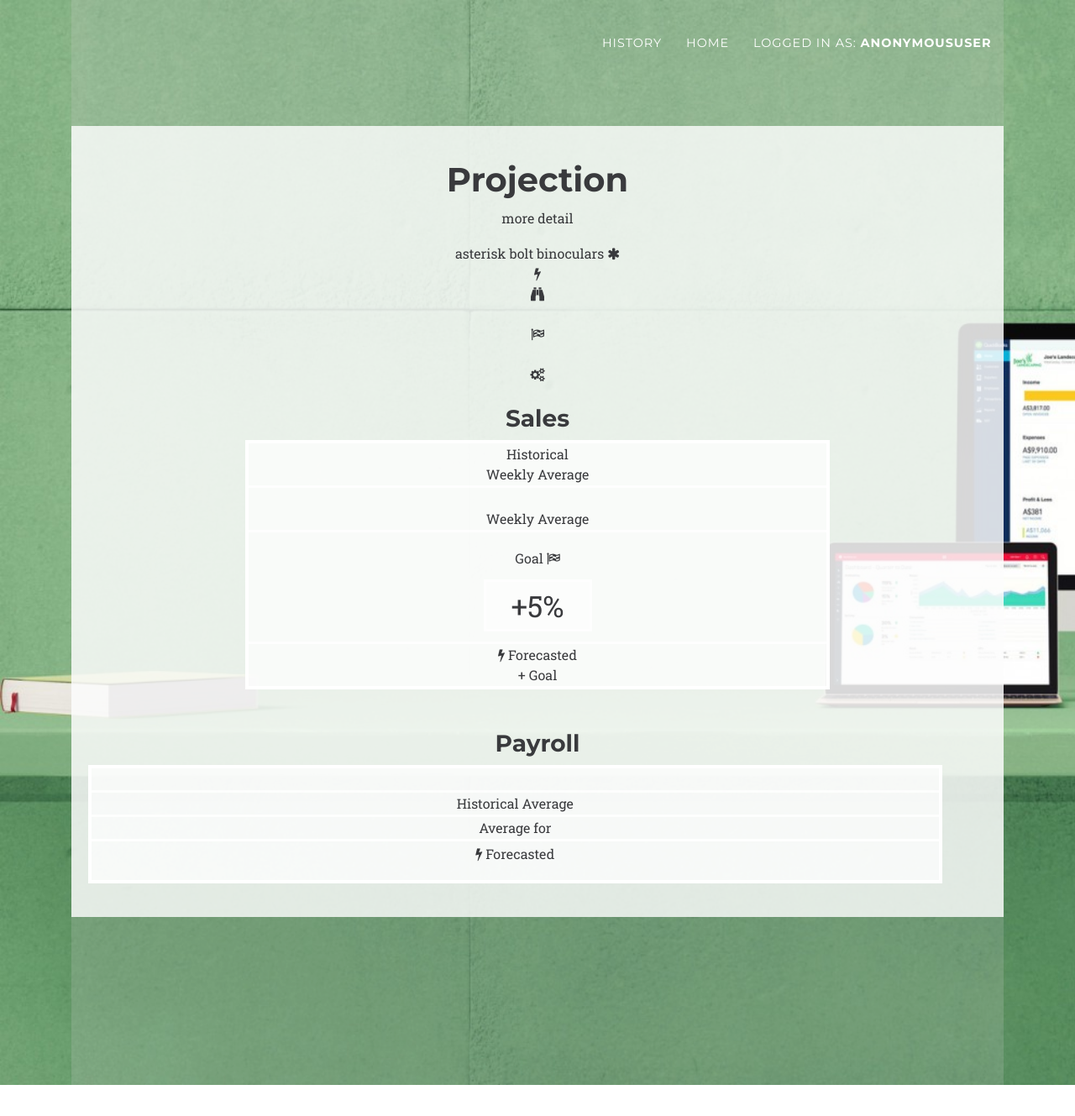
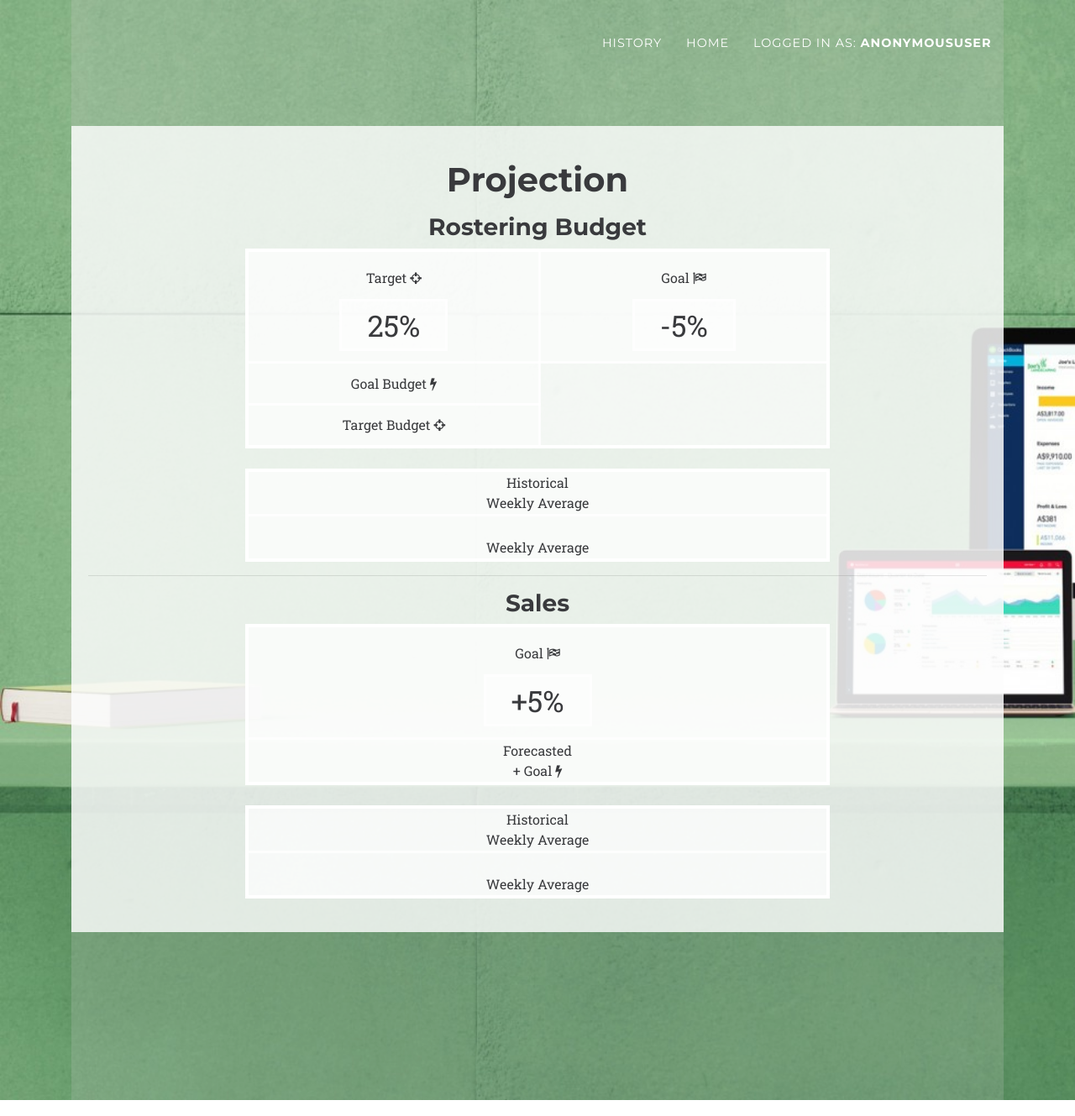
Before and after one commit to elena/intuit, a Django app: template templates/inputs/projection.html in a window 1280 px wide. Shown: the top 1329 px of the page at 84% size. Run offline with Django 3.2, Linux system fonts and the light colour scheme; the template is opened without the code that fills it, so the values that code supplies are empty; some libraries are stand-ins or nearby versions; some web fonts are replaced.

Commit message:
Add projection workings

```diff
--- a/static/css/styles.css
+++ b/static/css/styles.css
@@ -725,6 +725,9 @@ ul.social-buttons li a:active, ul.social-buttons li a:focus, ul.social-buttons l
     background-color: rgba(100%, 100%, 100%, 0.5);
     border: 3px solid rgba(100%, 100%, 100%, 0.8);
     width: 14%;
+    min-height: 50px;
+    height: 50px;
+    vertical-align: middle;
 }
 
 .project-table {
@@ -757,3 +760,22 @@ ul.social-buttons li a:active, ul.social-buttons li a:focus, ul.social-buttons l
     background-color: #28a7454f;
     border: 3px solid #28a7452e;
 }
+
+.budget th {
+    font-size: 16px;
+    font-weight: normal;
+    background-color: #d68a184f;
+    border: 3px solid #28a7452e;
+}
+
+.btn-primary {
+  background-color: #2ca01c;
+  border-width: 4px;
+  border-color: #2ca01c;
+}
+
+
+.qbo-button {
+    background-color: #65d225 !important;
+    border-width: 4px;
+}
--- a/templates/inputs/projection.html
+++ b/templates/inputs/projection.html
@@ -4,25 +4,101 @@
 
 <h1>Projection</h1>
 
-<p><a>more detail</a></p>
+<p>{{ month|date:"F Y" }}</p>
 
-asterisk
-bolt
-binoculars
+<h3>Rostering Budget</h3>
+
+<table class="main-table white-table project-table">
+
+  <tr>
+    <td>
+      <p>
+      <p>Target <i class="fa fa-crosshairs"></i></p>
+      <span class="big-number">
+        25%
+      </span>
+      </p>
+    </td>
+
+    <td>
+      <p>
+      <p>Goal <i class="fa fa-flag-checkered"></i></p>
+      <span class="big-number">
+        -5%
+      </span>
+      </p>
+    </td>
+
+  </tr>
+
+  {# Forecasted #}
+  <tr class="forecast">
+    <td>
+      Goal Budget <i class="fa fa-bolt"></i>
+    </td>
+    {% for value in staff_forecast %}
+    <th><i class="fa fa-bolt"></i>  {{ value|floatformat:0 }}</th>
+    {% endfor %}
+  </tr>
+
+  <tr class="budget">
+    <td>
+      Target Budget <i class="fa fa-crosshairs"></i>
+    </td>
+    {% for value in staff_target %}
+    <th><i class="fa fa-crosshairs"></i>  {{ value|floatformat:0 }}</th>
+    {% endfor %}
+  </tr>
 
 
-<i class="fa fa-asterisk"></i><br>
-<i class="fa fa-bolt"></i><br>
-<i class="fa fa-binoculars"></i><br>
-<i class="fa fa-chess"></i><br>
-<i class="fa fa-flag-checkered"></i><br>
+</table>
 <br>
-<i class="fa fa-cogs"></i><br>
-<br>
+<table class="main-table white-table project-table">
 
+  {# Sales Average #}
+  <tr>
+    <td>Historical<br>Weekly Average</td>
+    {% for value in staff_avg_historical %}
+    <td>{{ value|floatformat:0 }}</td>
+    {% endfor %}
+  </tr>
+
+  {# Sales Average for just this Month #}
+  <tr>
+    <td><b>{{ month|date:"F" }}</b><br>Weekly Average</td>
+    {% for value in staff_avg_month %}
+    <td>{{ value|floatformat:0 }}</td>
+    {% endfor %}
+  </tr>
+
+</table>
+
+<hr>
 
 <h3>Sales</h3>
 
+<table class="main-table white-table project-table">
+
+  <tr>
+    <td colspan=8>
+      <p>
+      <p>Goal <i class="fa fa-flag-checkered"></i></p>
+      <span class="big-number">
+        +5%
+      </span>
+      </p>
+    </td>
+  </tr>
+
+  {# Forecasted #}
+  <tr class="forecast">
+    <td>Forecasted<br> + Goal <i class="fa fa-bolt"></i> </td>
+    {% for value in sales_forecast %}
+    <th><i class="fa fa-bolt"></i>  {{ value|floatformat:0 }}</th>
+{% endfor %}
+</tr>
+</table>
+<br>
 <table class="main-table white-table project-table">
 
   {# Sales Average #}
@@ -41,72 +117,6 @@ binoculars
     {% endfor %}
   </tr>
 
-  <tr>
-    <td colspan=8>
-      <p>
-      <p>Goal <i class="fa fa-flag-checkered"></i></p>
-      <span class="big-number">
-        +5%
-      </span>
-      </p>
-    </td>
-  </tr>
-
-  {# Forecasted #}
-  <tr class="forecast">
-    <td> <i class="fa fa-bolt"></i> Forecasted<br> + Goal</td>
-    {% for value in sales_forecast %}
-    <th>{{ value|floatformat:0 }}</td>
-    {% endfor %}
-  </tr>
-</table>
-
-
-
-
-
-
-<br><br>
-
-<h3>Payroll</h3>
-
-<table class="main-table white-table">
-  <tr>
-    <th>&nbsp;</th>
-    {% for value in avg_historical %}
-    <th>{{ value }}</th>
-    {% endfor %}
-  </tr>
-
-
-  {# Sales Average #}
-  <tr>
-    <td>Historical Average</td>
-    {% for value in avg_historical %}
-    <th>{{ value|floatformat:0 }}</td>
-    {% endfor %}
-  </tr>
-
-  {# Sales Average for just this Month #}
-  <tr>
-    <td>Average for {{ month }} </td>
-    {% for value in avg_month %}
-    <th>{{ value|floatformat:0 }}</td>
-    {% endfor %}
-  </tr>
-
-  <tr>
-
-
-  </tr>
-
-  {# Forecasted #}
-  <tr>
-    <td><p><i class="fa fa-bolt"></i> Forecasted</p></td>
-    {% for value in forecast %}
-    <th>{{ value|floatformat:0 }}</td>
-    {% endfor %}
-  </tr>
 </table>
 
 {% endblock %}
```
Also changed, not shown: inputs/views.py (+19 -3 lines).
